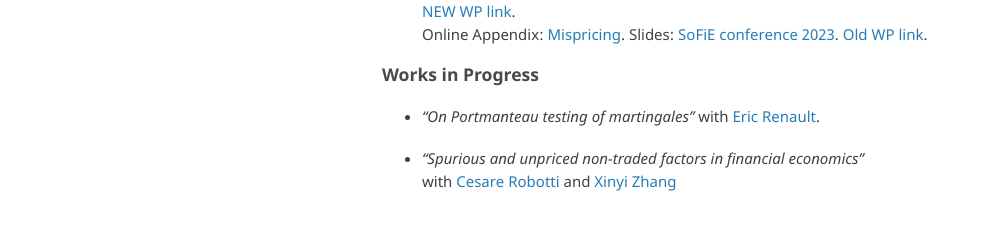
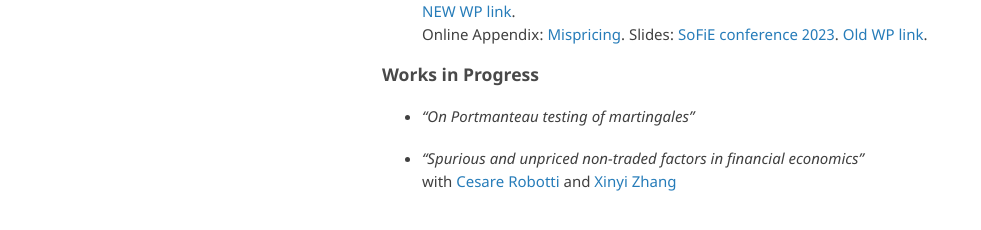
Before and after one commit to amandri/amandri.github.io, a Jekyll site: the page built from index.md, in a window 1280 px wide. Shown: the part 446-676 px from the top of the page, without its empty margins (133-1114 px from the left). Built offline with Jekyll 4.4.1, drawn with Linux system fonts in a browser that asks for light colours; the repository's description, which GitHub fills in, is left out; our own code applies the rules of GitHub Pages for plain Markdown files.

Commit message:
Update index.md

```diff
--- a/index.md
+++ b/index.md
@@ -23,7 +23,7 @@ with [Cesare Robotti](https://www.cesarerobotti.com) and [Giulio Rossetti](https
 
 ### Works in Progress
 
-- *"On Portmanteau testing of martingales"* with [Eric Renault](https://warwick.ac.uk/fac/soc/economics/staff/emrrenault/#).
+- *"On Portmanteau testing of martingales"*
 
 - *"Spurious and unpriced non-traded factors in financial economics"* \
 with [Cesare Robotti](https://www.cesarerobotti.com) and [Xinyi Zhang](https://warwick.ac.uk/fac/soc/wbs/subjects/finance/faculty1/phd_students/xinyi-zhang/)
```
